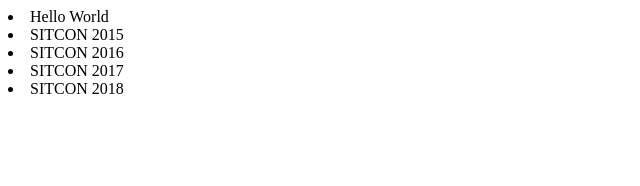
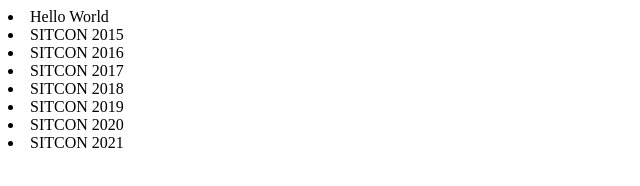
Before and after one commit to ShuweiChang/workshop, a plain HTML site: page index.html in a window 1280 px wide. Shown: the whole page, without its empty margins (0-640 px from the left). Drawn offline with Linux system fonts and the light colour scheme.

Commit message:
Add 2019 2020

```diff
--- a/index.html
+++ b/index.html
@@ -8,5 +8,8 @@
 		<li>SITCON 2016</li>
 		<li>SITCON 2017</li>
 		<li>SITCON 2018</li>
+		<li>SITCON 2019</li>
+		<li>SITCON 2020</li>
+		<li>SITCON 2021</li>
 	</body>
 </html>
```
